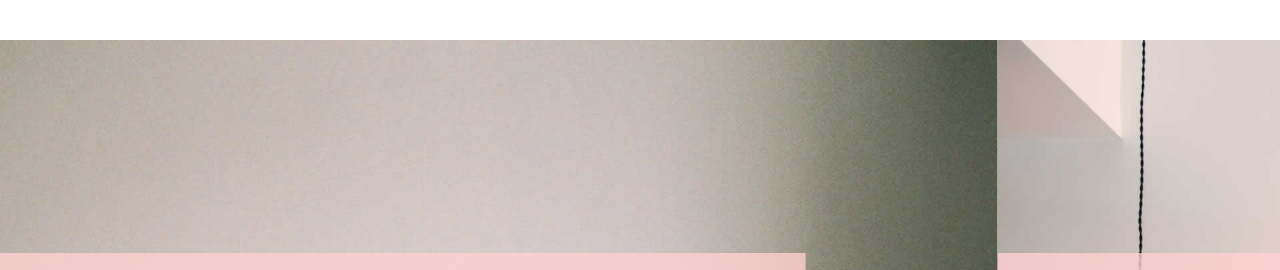
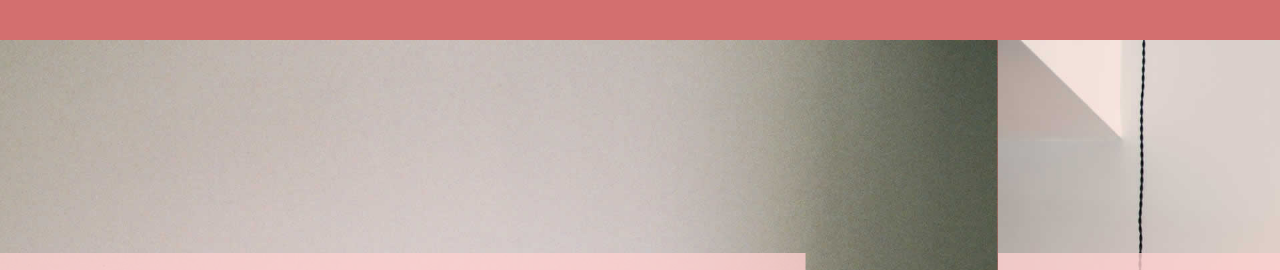
Before and after one commit to Elgezawy/git-one, a plain HTML site: page index.html in a window 1280 px wide. Shown: the part 93-363 px from the top of the page. Drawn offline with nearby package versions, Linux system fonts and the light colour scheme.

Commit message:
add backgroud col  from branch-2

```diff
--- a/style.css
+++ b/style.css
@@ -1,5 +1,6 @@
 body{
   color: gray!important;
+  background-color: #D36F6F!important;
 }
 .social li{
   display: inline;
```
